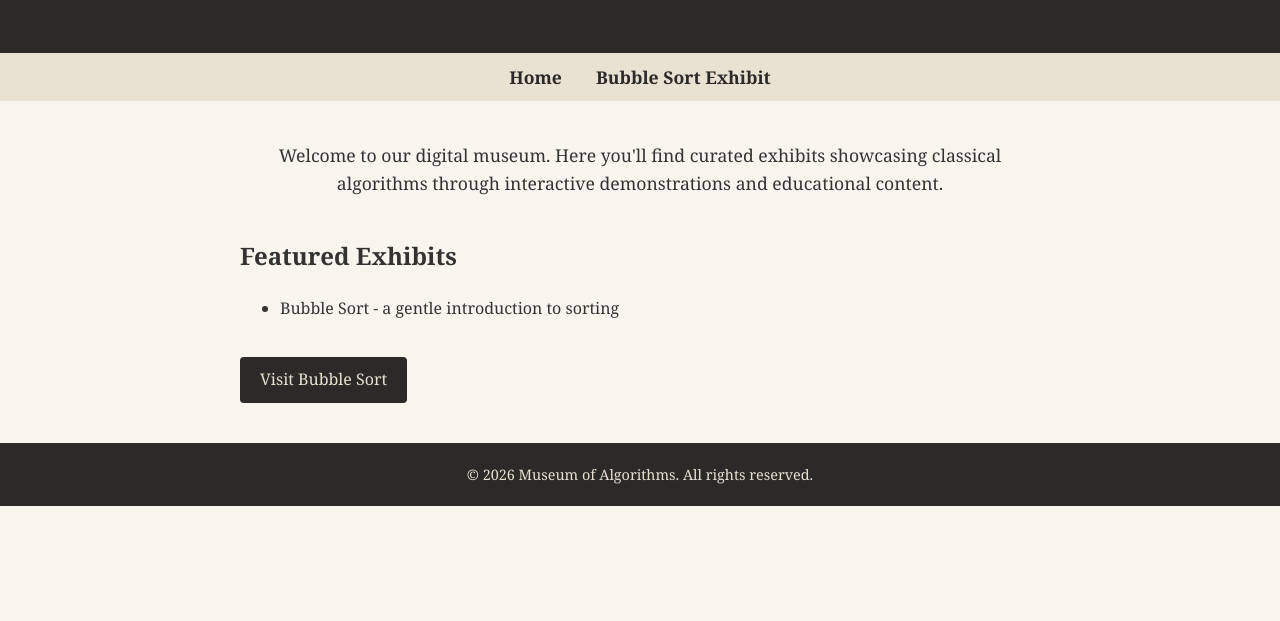
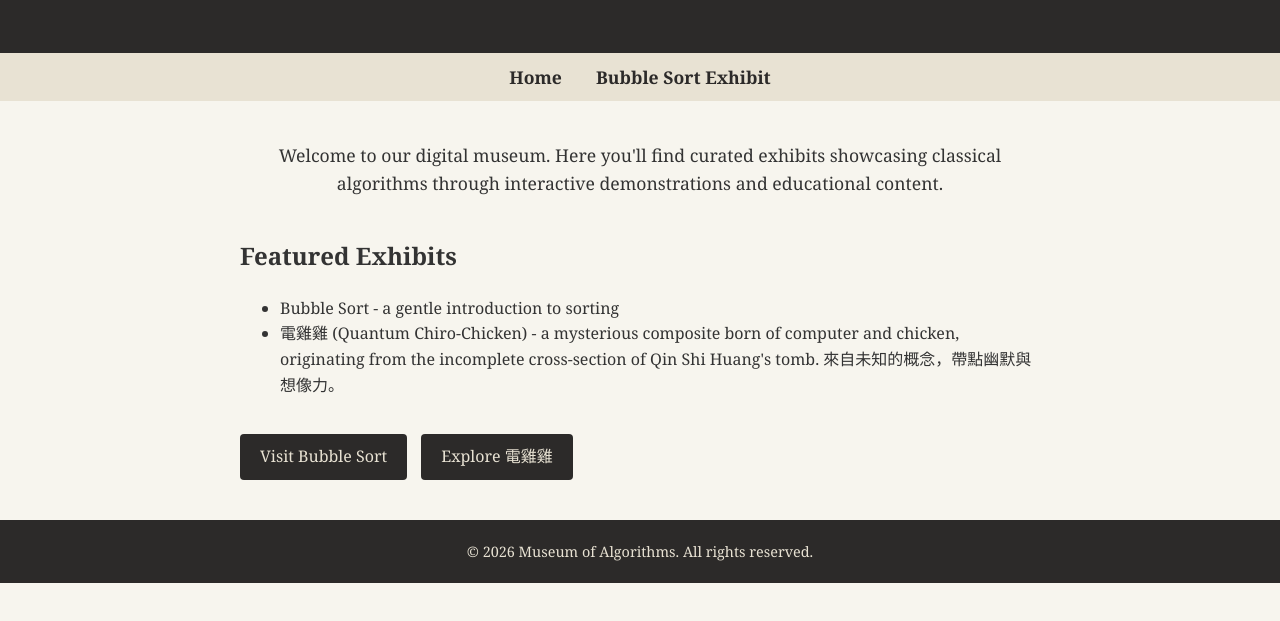
Before and after one commit to LIUHSIANGYU/sort_report, a plain HTML site: page index.html in a window 1280 px wide. Shown: the part 149-770 px from the top of the page. Drawn offline with Linux system fonts and the light colour scheme.

Commit message:
light gg

```diff
--- a/index.html
+++ b/index.html
@@ -89,9 +89,11 @@
             <h2>Featured Exhibits</h2>
             <ul>
                 <li>Bubble Sort - a gentle introduction to sorting</li>
+                <li>電雞雞 (Quantum Chiro-Chicken) - a mysterious composite born of computer and chicken, originating from the incomplete cross-section of Qin Shi Huang's tomb. 來自未知的概念，帶點幽默與想像力。</li>
                 <!-- more exhibits could be added -->
             </ul>
             <a class="button" href="ha.html">Visit Bubble Sort</a>
+            <a class="button" href="#" style="margin-left:10px;">Explore 電雞雞</a>
         </div>
     </main>
     <footer>
```
